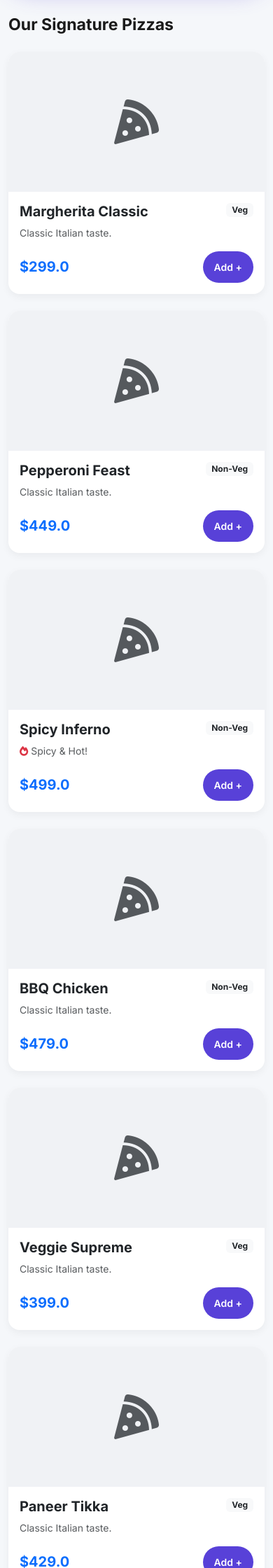
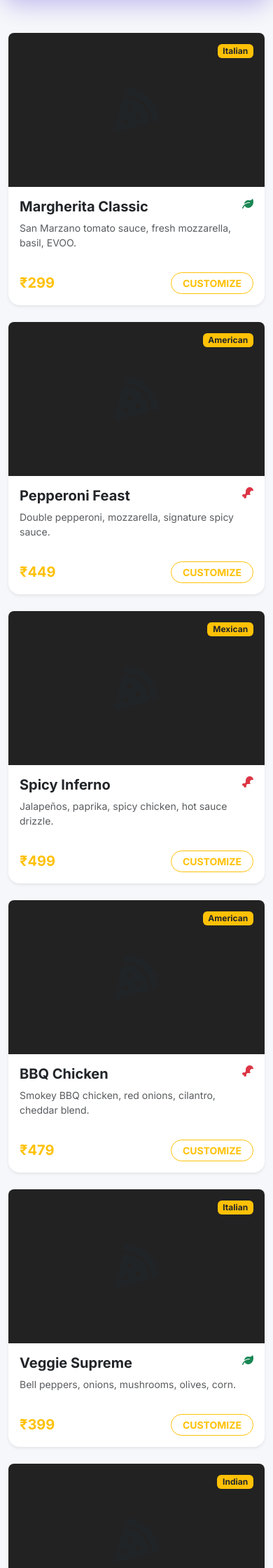
Before and after one commit to Rushi-550/Project-2026, a Flask app: page /menu in a window 390 px wide. Shown: the part 467-2707 px from the top of the page at 70% size. Run offline with Flask 3, Linux system fonts and the light colour scheme; data comes from the database, SQL or seed files in the repository.

Commit message:
ui(menu): Added pizza customization modal and responsive hero section

```diff
--- a/templates/index.html
+++ b/templates/index.html
@@ -1,45 +1,98 @@
 {% extends "layout.html" %}
 {% block content %}
 
-<!-- Hero Section -->
-<div class="hero-section text-center">
-    <div class="container">
-        <h1 class="display-4 fw-bold">Craving Something Hot?</h1>
-        <p class="lead mb-4">Hand-tossed, stone-baked, and delivered lightning fast.</p>
-        <a href="#menu" class="btn btn-light text-primary fw-bold px-4 py-2 rounded-pill">View Menu</a>
+<!-- Customize Modal -->
+<div class="modal fade" id="customizeModal" tabindex="-1" aria-hidden="true">
+    <div class="modal-dialog modal-dialog-centered">
+        <div class="modal-content">
+            <div class="modal-header border-0">
+                <h5 class="modal-title fw-bold" id="modalPizzaName">Pizza Name</h5>
+                <button type="button" class="btn-close btn-close-white" data-bs-dismiss="modal"></button>
+            </div>
+            <div class="modal-body">
+                <p class="text-muted">Base Price: <span id="modalBasePrice"></span></p>
+
+                <div class="mb-3">
+                    <label class="fw-bold mb-2">Size</label>
+                    <select class="form-select kraken-input" id="sizeSelect" onchange="updatePrice()">
+                        <option value="Small">Small (-₹50)</option>
+                        <option value="Medium" selected>Medium (Standard)</option>
+                        <option value="Large">Large (+₹150)</option>
+                    </select>
+                </div>
+
+                <div class="mb-3">
+                    <label class="fw-bold mb-2">Crust</label>
+                    <select class="form-select kraken-input" id="crustSelect" onchange="updatePrice()">
+                        <option value="Hand Tossed">Hand Tossed</option>
+                        <option value="Wheat Thin">Wheat Thin Crust</option>
+                        <option value="Cheese Burst">Cheese Burst (+₹99)</option>
+                    </select>
+                </div>
+
+                <div class="mb-3">
+                    <label class="fw-bold mb-2">Extra Toppings</label>
+                    <div class="form-check">
+                        <input class="form-check-input extra-check" type="checkbox" value="40" data-name="Extra Cheese" onchange="updatePrice()">
+                        <label class="form-check-label">Extra Cheese (+₹40)</label>
+                    </div>
+                    <div class="form-check">
+                        <input class="form-check-input extra-check" type="checkbox" value="50" data-name="Mushrooms" onchange="updatePrice()">
+                        <label class="form-check-label">Mushrooms (+₹50)</label>
+                    </div>
+                    <div class="form-check">
+                        <input class="form-check-input extra-check" type="checkbox" value="60" data-name="Jalapenos" onchange="updatePrice()">
+                        <label class="form-check-label">Jalapenos (+₹60)</label>
+                    </div>
+                </div>
+
+                <div class="d-flex justify-content-between align-items-center mt-4">
+                    <h4 class="fw-bold mb-0 text-warning">₹<span id="finalPrice">0</span></h4>
+                    <button class="btn btn-warning px-4" onclick="addToCartWithCustomization()">ADD TO CART</button>
+                </div>
+            </div>
+        </div>
     </div>
 </div>
 
+<div class="hero-section text-center mb-5" style="background: linear-gradient(rgba(0,0,0,0.7), rgba(0,0,0,0.7)), url('https://images.unsplash.com/photo-1513104890138-7c749659a591?ixlib=rb-1.2.1&auto=format&fit=crop&w=1000&q=80'); background-size: cover; border-radius: 0 0 30px 30px; padding: 100px 20px;">
+    <h1 class="display-3 fw-bold text-white mb-3">SLICE OF HEAVEN</h1>
+    <p class="lead text-light mb-4">Authentic wood-fired pizzas delivered in minutes.</p>
+    <a href="#menu" class="btn btn-warning btn-lg px-5 rounded-pill shadow">ORDER NOW</a>
+</div>
+
 <div class="container mb-5" id="menu">
-    <h3 class="fw-bold mb-4">Our Signature Pizzas</h3>
     <div class="row g-4">
         {% for product in products %}
-        <div class="col-md-3">
-            <div class="card h-100 border-0">
-                <!-- Image Placeholder -->
-                <div style="height: 200px; background-color: #f0f2f5; display: flex; align-items: center; justify-content: center; border-radius: 16px 16px 0 0;">
-                    <i class="fas fa-pizza-slice fa-4x text-muted"></i>
+        <div class="col-md-4 col-lg-3">
+            <div class="card h-100 border-0 shadow-sm">
+                <!-- Image Wrapper -->
+                <div style="height: 220px; overflow: hidden; border-radius: 8px 8px 0 0; position: relative;">
+                    <span class="badge bg-warning text-dark position-absolute top-0 end-0 m-3">{{ product[6] }}</span> <!-- Cuisine -->
+                    <!-- Placeholder logic -->
+                    <div style="width:100%; height:100%; background:#222; display:flex; align-items:center; justify-content:center;">
+                        <i class="fas fa-pizza-slice fa-4x text-muted"></i>
+                    </div>
                 </div>
 
-                <div class="card-body">
-                    <div class="d-flex justify-content-between align-items-start">
-                        <h5 class="card-title fw-bold">{{ product[1] }}</h5>
-                        <span class="badge bg-light text-dark">{{ product[3] }}</span>
+                <div class="card-body d-flex flex-column">
+                    <div class="d-flex justify-content-between align-items-start mb-2">
+                        <h5 class="fw-bold mb-0">{{ product[1] }}</h5>
+                        {% if product[3] == 'Veg' %}
+                            <i class="fas fa-leaf text-success" title="Veg"></i>
+                        {% else %}
+                            <i class="fas fa-drumstick-bite text-danger" title="Non-Veg"></i>
+                        {% endif %}
                     </div>
 
-                    <p class="text-muted small">
-                        {% if 'Spicy' in product[1] %}
-                            <i class="fas fa-fire text-danger"></i> Spicy & Hot!
-                        {% else %}
-                            Classic Italian taste.
-                        {% endif %}
-                    </p>
+                    <p class="small text-muted mb-3 flex-grow-1">{{ product[5] }}</p> <!-- Description -->
 
                     <div class="d-flex justify-content-between align-items-center mt-3">
-                        <span class="h5 mb-0 fw-bold text-primary">${{ product[2] }}</span>
-                        <a href="{{ url_for('add_to_cart', product_id=product[0]) }}" class="btn btn-primary btn-sm rounded-pill px-3">
-                            Add +
-                        </a>
+                        <h5 class="fw-bold mb-0 text-warning">₹{{ product[2] | int }}</h5>
+                        <button class="btn btn-sm btn-outline-warning fw-bold px-3 rounded-pill"
+                                onclick="openCustomizeModal('{{ product[0] }}', '{{ product[1] }}', '{{ product[2] }}')">
+                            CUSTOMIZE
+                        </button>
                     </div>
                 </div>
             </div>
```
